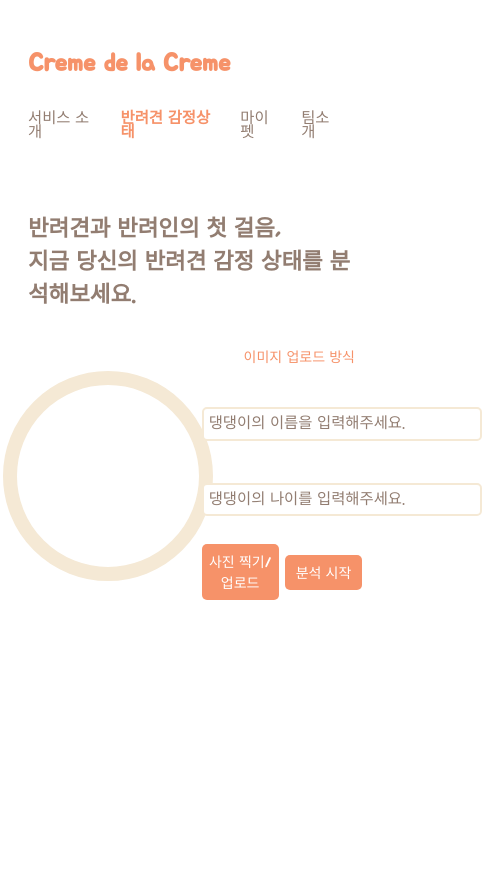
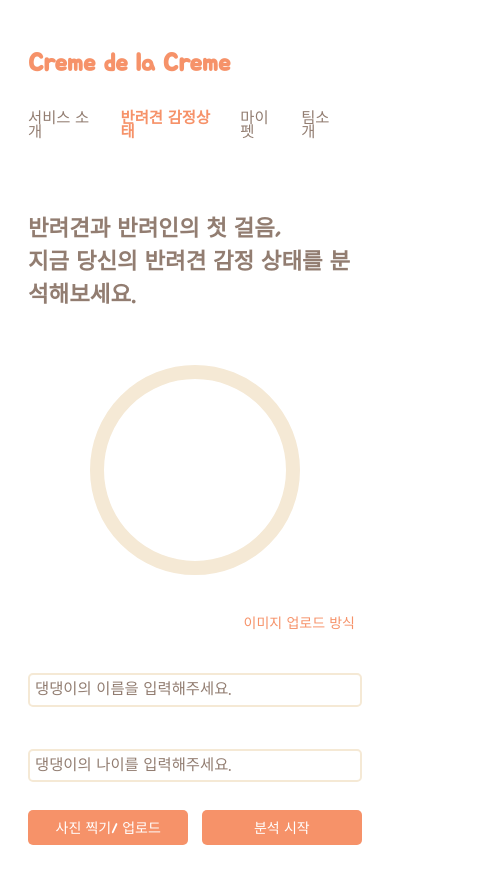
Before and after one commit to CreamDeLaCream/creme-client, a React (Create React App) app: page /main in a window 390 px wide. Shown: the top 884 px of the page, 482 px wide, since content can reach past the window. Before the commit the page ends 844 px from the top, so only its background shows below. Built offline with nearby package versions, Linux system fonts and the light colour scheme; a web font is replaced by a local one.

Commit message:
[#31] feat: 메인 페이지 반응형 추가

```diff
--- a/src/common/components/Container.js
+++ b/src/common/components/Container.js
@@ -7,7 +7,8 @@ const Container = ({ children, ...rest }) => {
 
 const Form = styled.section`
   position: relative;
-  width: 100%;
+  /* width: 100%; */
+  width: 64rem;
   top: 4rem;
   height: ${(props) => props.height};
   display: flex;
--- a/src/common/components/Input.js
+++ b/src/common/components/Input.js
@@ -87,9 +87,9 @@ const InputForm = styled.input`
   ::placeholder {
     color: var(--blackcream);
   }
-  ${({ theme }) => theme.device.mobile} {
+  /* ${({ theme }) => theme.device.mobile} {
     min-width: 20rem;
-  }
+  } */
 `;
 
 export default Input;
--- a/src/pages/Main/MainPage.js
+++ b/src/pages/Main/MainPage.js
@@ -5,6 +5,7 @@ import { actionCreators as postActions } from '../../common/redux/modules/post';
 
 // components
 import {
+  Circle,
   Container,
   Header,
   Text,
@@ -17,6 +18,7 @@ import {
 } from '../../common/components';
 import { useDropzone } from 'react-dropzone';
 import HowTo from './HowTo';
+
 // import api from '../../common/utils/API';
 
 const MainPage = (props) => {
@@ -43,21 +45,17 @@ const MainPage = (props) => {
   });
 
   const images = files.map((file) => (
-    // <div key={file.name}>
     <div>
-      {/* <div style={{ display: 'flex', justifyContent: 'center' }}> */}
       <img
         src={file.preview}
         style={{
           width: '13rem',
           height: '13rem',
           borderRadius: '13rem',
-          // border: '13px solid var(--cream)',
         }}
         alt="preview"
         center
       />
-      {/* </div> */}
     </div>
   ));
 
@@ -161,28 +159,19 @@ const MainPage = (props) => {
           </Text>
         </Grid>
 
-        <Grid is_flex>
-          <SectionWrapper>
+        <SectionWrapper>
+          <Grid >
             <Grid margin="2rem auto" display="flex" justifyContent="center">
               <div {...getRootProps()}>
                 <input {...getInputProps()} />
-                <div
-                  style={{
-                    // display: 'flex',
-                    // justifyContent: 'center',
-                    width: '15rem',
-                    height: '15rem',
-                    borderRadius: '15rem',
-                    border: '1rem solid var(--cream)',
-                  }}
-                >
+                <Circle size="15" cursor>
                   {isDragActive ? null : <div>{images}</div>}
-                </div>
+                </Circle>
               </div>
             </Grid>
-          </SectionWrapper>
+          </Grid>
 
-          <SectionWrapper>
+          <Grid>
             <Grid display="flex" justifyContent="flex-end">
               <Button
                 padding="0.5rem"
@@ -216,7 +205,7 @@ const MainPage = (props) => {
               </Grid>
             </Grid>
 
-            <Grid margin="1rem auto">
+            <Grid margin="1rem auto" width="100%">
               <Grid is_flex width="100%">
                 <ButtonWrapper {...getRootProps()}>
                   <Button
@@ -257,8 +246,8 @@ const MainPage = (props) => {
                 </ButtonWrapper>
               </Grid>
             </Grid>
-          </SectionWrapper>
-        </Grid>
+          </Grid>
+        </SectionWrapper>
       </Container>
       {modalOpen && (
         <Modal width="30rem" height="40rem" setOpenModal={setModalOpen}>
@@ -270,12 +259,28 @@ const MainPage = (props) => {
 };
 
 const SectionWrapper = styled.section`
-  width: 48%;
+  /* width: 48%; */
+  display: flex;
+  justify-content: space-between;
+  align-items: center;
+  ${({ theme }) => theme.device.mobile} {
+    display: flex;
+    flex-direction: column;
+    flex-wrap: wrap;
+    justify-content: flex-start;
+  }
 `;
 
 const ButtonWrapper = styled.div`
+  justify-content: space-between;
   width: 48%;
-  justify-content: space-between;
+  ${({ theme }) => theme.device.mobile} {
+    width: 48%;
+    min-width: 10rem;
+  }
+  ${({ theme }) => theme.device.fold} {
+    min-width: 48%;
+  }
 `;
 
 export default MainPage;
--- a/src/pages/Result/Dropdown.js
+++ b/src/pages/Result/Dropdown.js
@@ -1,7 +1,7 @@
 import React, { useRef } from 'react';
 import styled from 'styled-components';
 
-import { Text } from '../../common/components';
+import { Text, Circle } from '../../common/components';
 import useDetectOutsideClick from '../../common/utils/useDetectOutsideClick';
 
 const Dropdown = (props) => {
@@ -12,10 +12,7 @@ const Dropdown = (props) => {
   return (
     <MenuContainer>
       <TriggerButton onClick={onClick}>
-        <Image
-          src="https://mblogthumb-phinf.pstatic.net/20141020_84/ribbonchick_1413740254883HpC05_JPEG/01.jpg?type=w420"
-          alt="arrow"
-        />
+        <Circle size="9" />
       </TriggerButton>
       <Nav
         ref={dropdownRef}
@@ -52,12 +49,6 @@ const TriggerButton = styled.button`
   cursor: pointer;
 `;
 
-const Image = styled.img`
-  width: 8rem;
-  height: 8rem;
-  border-radius: 90px;
-`;
-
 const Nav = styled.nav`
   width: 10rem;
   position: absolute;
```
